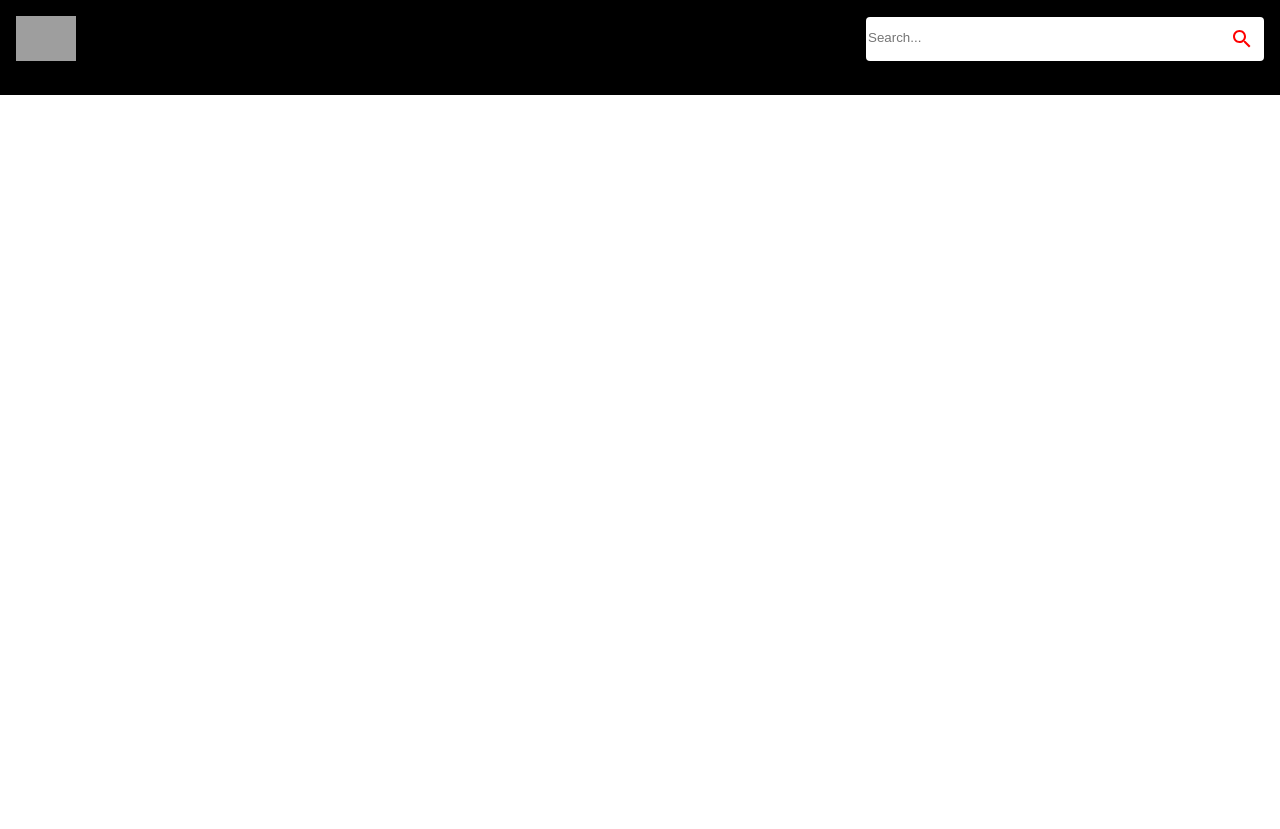
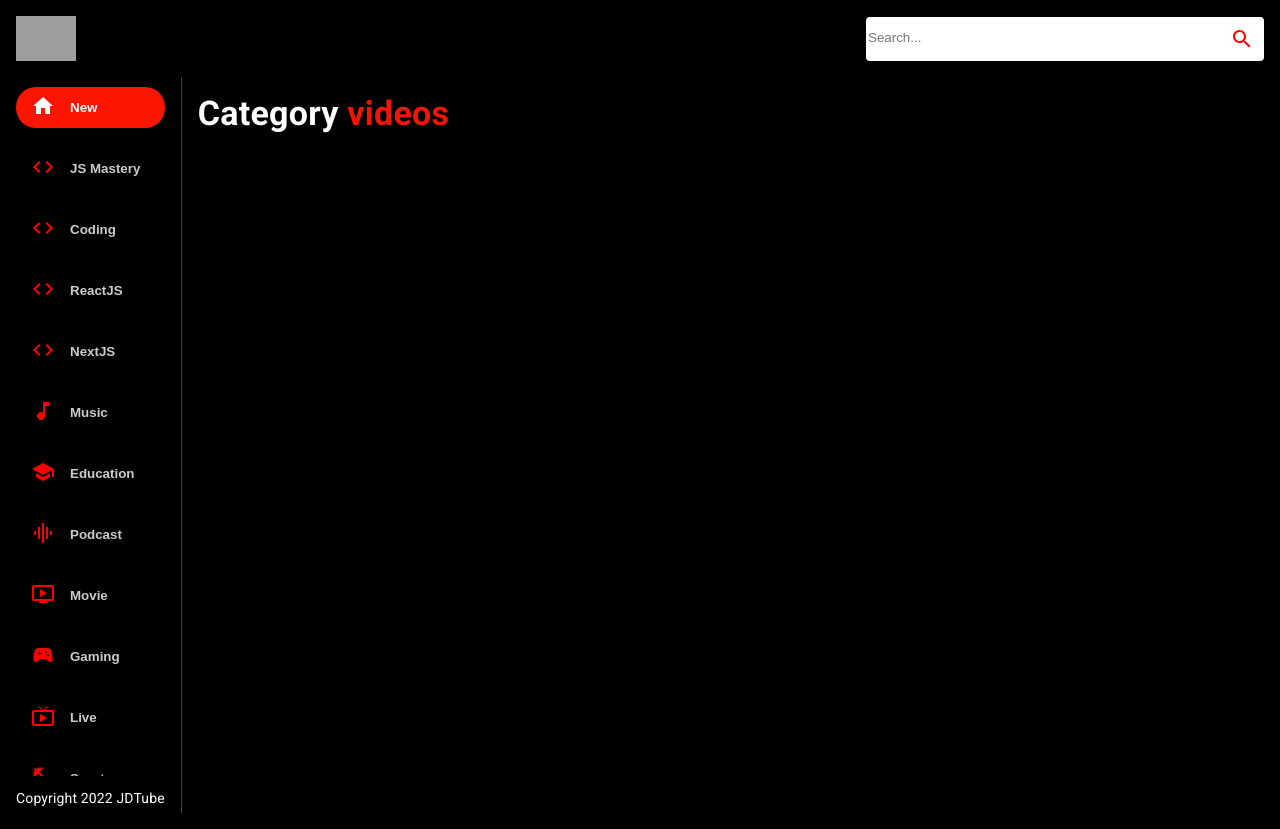
Before and after one commit to Pard3sh/YoutubeClone-JDT, a React (Create React App) app in the folder youtube-clone/: page / in a window 1280 px wide. Before the commit the page ends 800 px from the top, so only its background shows below. Built offline with nearby package versions, Linux system fonts and the light colour scheme; grey boxes are pictures that could not be loaded.

Commit message:
time stamp 3

```diff
--- a/youtube-clone/src/components/Feed.jsx
+++ b/youtube-clone/src/components/Feed.jsx
@@ -1,8 +1,49 @@
-import React from 'react'
+import React from 'react';
+import { useState, useEffect } from 'react';
+import { Box, Stack, Typography } from '@mui/material';
+import { Sidebar, Videos} from './';
 
+
+// feed will consist of side bar and then video feed on the right
 const Feed = () => {
   return (
-    <div>Feed</div>
+    <Stack
+      sx={{ flexDirection: { sx: 'column', md: 'row'}}}
+    >
+      {/* it will be a column by default, but if it is a medium sized device or larger than it will be row view*/}
+      <Box
+        sx={{ height: { sx: 'auto', md: '92vh' }, borderRight: '1px solid #3d3d3d', px: { sx: 0, md: 2}}}
+      >
+        <Sidebar/>
+        <Typography className='copyright' variant='body2' sx={{mt: 1.5, color: '#fff'}}>
+          Copyright 2022 JDTube
+        </Typography>
+      </Box>
+
+      <Box
+        p={2}
+        sx={{ overflowY: 'auto', height: '90vh', flex: 2}}
+      >
+        <Typography
+          variant='h4'
+          fontWeight='bold'
+          mb={2}
+          sx={{
+            color: 'white'
+          }}
+        >
+          Category <span
+            style={{ color: '#F31503' }}
+          >
+            videos
+          </span>
+        </Typography>
+        <Videos
+          videos={[]}
+        />
+      </Box>
+
+    </Stack>
   )
 }
 
--- /dev/null
+++ b/youtube-clone/src/components/Sidebar.jsx
@@ -0,0 +1,42 @@
+import React from 'react'
+import { Stack } from '@mui/material';
+import { categories } from '../utils/constants';
+
+const selectedCategory = 'New';
+
+const Sidebar = () => (
+    <Stack
+        direction='row'
+        sx={{
+            overflowY: 'auto',
+            height: { sx: 'auto', md: '95%'},
+            flexDirection: { md: 'column'}
+        }}
+    >
+        {categories.map((category) => (
+            <button
+                className='category-btn'
+                style={{
+                    background: category.name ===
+                    selectedCategory && '#FC1503',
+                    color: 'white'
+                }}
+                key={category.name}
+            >
+                <span
+                    style={{ color: category.name === selectedCategory ? 'white' : 'red',
+                    marginRight: '15px'}}
+                >
+                    {category.icon}
+                </span>
+                <span
+                    style={{ opacity: category.name === selectedCategory ? '1' : '0.8'}}
+                >
+                    {category.name}
+                </span>
+            </button>
+        ))}
+    </Stack>
+)
+
+export default Sidebar
--- /dev/null
+++ b/youtube-clone/src/components/Videos.jsx
@@ -0,0 +1,9 @@
+import React from 'react'
+
+const Videos = () => {
+  return (
+    <div>Videos</div>
+  )
+}
+
+export default Videos
--- a/youtube-clone/src/components/index.js
+++ b/youtube-clone/src/components/index.js
@@ -4,3 +4,5 @@ export { default as ChannelDetail } from './ChannelDetail';
 export { default as SearchFeed } from './SearchFeed';
 export { default as VideoDetail } from './VideoDetail';
 export { default as SearchBar } from './SearchBar';
+export { default as Sidebar } from './Sidebar';
+export { default as Videos } from './Videos';
```
